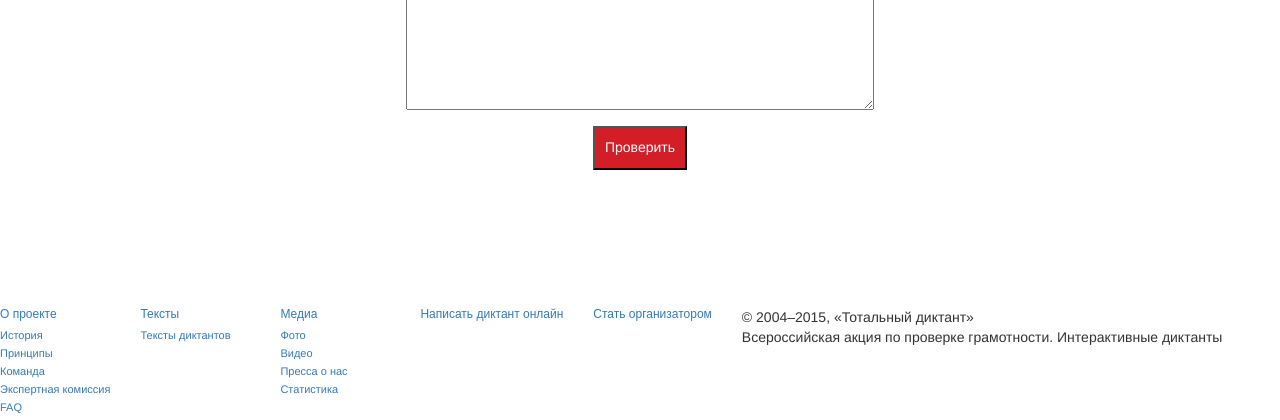
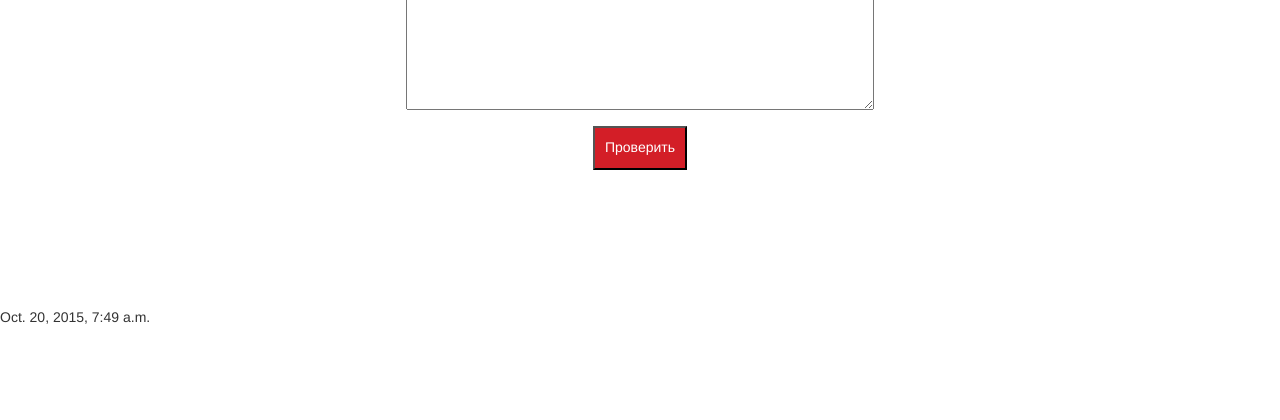
Before and after one commit to Alenush/zhivoeslovo, a Django app: page /zhivoeslovo/ajax/ in a window 1280 px wide. Shown: the part 655-1075 px from the top of the page. After the commit the page ends 979 px from the top, so only its background shows below. Run offline with Django 3.2, Linux system fonts and the light colour scheme; data comes from the database, SQL or seed files in the repository; both versions use the stored data as it was after the commit; some libraries are stand-ins or nearby versions.

Commit message:
Rewrote db. begin to write markup.Ajax works...

```diff
--- a/templates/write_dict.html
+++ b/templates/write_dict.html
@@ -61,41 +61,10 @@
 			<footer>
 
             {% block footer %}
-				<nav>
-			<dl class="footer-menu">
-			<dt><a href="http://totaldict.ru/about/"
-			       class="footer-menu-item">О проекте</a></dt>
-									<dd><a href="http://totaldict.ru/about/history/" class="footer-submenu-item">История</a></dd>
-											<dd><a href="http://totaldict.ru/about/principles/" class="footer-submenu-item">Принципы</a></dd>
-											<dd><a href="http://totaldict.ru/about/team/" class="footer-submenu-item">Команда</a></dd>
-											<dd><a href="http://totaldict.ru/about/experts/" class="footer-submenu-item">Экспертная комиссия</a></dd>
-											<dd><a href="http://totaldict.ru/about/faq/" class="footer-submenu-item">FAQ</a></dd>
-							</dl>
-			<dl class="footer-menu">
-			<dt><a href="http://totaldict.ru/texts/"
-			       class="footer-menu-item">Тексты</a></dt>
-									<dd><a href="http://totaldict.ru/online/texts" class="footer-submenu-item">Тексты диктантов</a></dd>
-							</dl>
-			<dl class="footer-menu">
-			<dt><a href="http://totaldict.ru/media/"
-			       class="footer-menu-item">Медиа</a></dt>
-									<dd><a href="http://totaldict.ru/media/photo/" class="footer-submenu-item">Фото</a></dd>
-											<dd><a href="http://totaldict.ru/media/video/" class="footer-submenu-item">Видео</a></dd>
-											<dd><a href="http://totaldict.ru/media/press/" class="footer-submenu-item">Пресса о нас</a></dd>
-											<dd><a href="http://totaldict.ru/media/statistics/" class="footer-submenu-item">Статистика</a></dd>
-							</dl>
-			<dl class="footer-menu">
-			<dt><a href="index.html"
-			       class="footer-menu-item">Написать диктант онлайн</a></dt>
-					</dl>
-			<dl class="footer-menu">
-			<dt><a href="http://totaldict.ru/newcities/"
-			       class="footer-menu-item">Стать организатором</a></dt>
-					</dl>
-	</nav>				<address>
-					<span class="copyright">&copy; 2004–2015, «Тотальный диктант»</span> <br />
-					Всероссийская акция по проверке грамотности. Интерактивные диктанты
-				</address>
+
+            {{ dictations }}
+
+
             {% endblock %}
 			</footer>
 
--- a/zh_slovo/models.py
+++ b/zh_slovo/models.py
@@ -7,7 +7,7 @@ from django.db import models
 class Dict_text(models.Model):
     dic_origin_text = models.CharField(max_length=5000)
     video_link = models.URLField()
-    data = models.DateTimeField(auto_now_add=True)
+    data = models.DateTimeField(auto_now_add=True) #do smth with this field!!!!
     dict_name = models.CharField(max_length=100)
 
 
--- a/zh_slovo/views.py
+++ b/zh_slovo/views.py
@@ -18,8 +18,10 @@ def tokenize_sentence(sent1, sent2):
     pass
 
 
+
 def check_errors_in_db(result):
     """
+    Find, where !=equal
     Function takes from diff resuls (array with ("equal, a1,a2, b1,b2") )
     :param result:
     :return: array from (error-object, tok_begin for error tok_end)
@@ -34,7 +36,42 @@ def check_errors_in_db(result):
                 object_dic = er_object.values()[0]
                 tok_begin, tok_end = object_dic["token_border_begin"], object_dic["token_border_end"]
                 errors.append((er_object, tok_begin, tok_end))
+    #if more than ? return СМ,
     return errors
+
+
+def orig_to_user(result):
+    #строим словарь orig2user, координатами в user для каждого символа orig;
+    # для диапазонов в user берём крайнюю левую координату
+    #переводит координату одного символа из ориг в юсер
+    orig2user = {}
+    for op, o1, o2, u1, u2 in result:
+        orig2user[o1,o2] = (u1,u2)
+    return orig2user
+
+
+def token_borders2user(origin2user, errors):
+    #перевести границы токена в координаты user
+    for error in errors:
+        print error[1], error[2]
+        #print origin2user[error[1]]
+        #print origin2user[error[2]]
+
+
+def fill_user_arrays(user_borders,errors):
+    """
+    заводим список из кучи []; проходим по найденным диапазонам в координатах user,
+    и дописываем в каждый [] по этим координатам описания ошибок, соответствующие этому диапазону
+    :return:
+    """
+    array = [[]]
+    print array*len(user_borders)
+
+#- проходим по zip(от этого списка и текста user), и собираем словари { text, errors }
+# из каждой цепочки идущих подряд букв, имеющих одинаковые ошибки
+
+#- проходим по словарям, и считаем, сколько итоговых словарей содержат хотя бы одну орфографическую ошибку,
+# сколько хотя бы одну пунктуационную; эти числа и называем числом ошибок
 
 
 def diff_strings(user, origin):
@@ -47,81 +84,10 @@ def diff_strings(user, origin):
     dif = difflib.SequenceMatcher(unicode.isspace, origin, user)
     print u'\n'.join(u"{}: {}~{} {} / {}~{} {}".format(op, a1, a2, origin[a1:a2], b1, b2, user[b1:b2]) for op, a1, a2, b1, b2 in dif.get_opcodes())
     result = dif.get_opcodes()
-    print check_errors_in_db(result)
+    origin2user = orig_to_user(result) # dictionary of orig to user match
+    errors = check_errors_in_db(result) # array with (er_object, tok_begin, tok_end))
+    user_borders = token_borders2user(origin2user, errors)
     return result
-
-
-def normalize_string(word_with_error):
-    """
-    Collect the user errors.
-    :param string_with_error:
-    :return:
-    """
-    word = word_with_error.replace("+ ", "+"). replace("- ","-")
-    print word, "replace"
-    #words = string_with_error.split(" ")
-    #errors = []
-    #user_string = ""
-    #for word in words:
-    if "-" in word:
-            word = word[:word.index("-")]+word[word.index("-")+2:]
-            user_error_word = word.replace(u"+", u"").replace(u" ", u"")
-            #errors.append(user_error_word)
-            print user_error_word, "my_word"
-            return user_error_word
-            #user_string += user_error_word + " "
-    else:
-            if "+" in word:
-                error = word.replace("-", "")
-                #errors.append(error)
-                return error
-
-                #print error, "without -"
-                #user_string += error + " "
-            #else:
-                #user_string += word + ' '
-   # return errors #, user_string
-
-
-def check_error_base(errors):
-    """
-    Function check if such errors are in error database.
-    If yes - show type,comments and etc.
-    :param errors: array with words with errors
-    :return: array with dictionaries from database table. keys: error, type, comment
-    """
-    ar_error_infos = []
-    for error in errors:
-        print error, "ERROR"
-        accept_error = Errors_table.objects.filter(error_variant = error.lower())
-        ar_error_infos.append(accept_error.values('error_variant','type_of_error','comments_to_error'))
-    return ar_error_infos
-
-
-def send_error_to_db(error):
-    return ( "OR", "comment about error", 5)
-
-
-def check_string(result):
-    """
-    If too many + - then write user to rewrite a diktant.
-    :param:result: sentence with +-
-    :return:
-    """
-    result_words = [] # word or word_with_error:("OR", "com", place in sent)
-    errors = []
-    for word in result:
-        str_dif = re.findall(u"[+-]", word)
-        if len(str_dif) == 0: result_words.append(word)
-        else:
-            print word, "with error"
-            error = normalize_string(word)[0] #send to normilize error
-            errors_info = send_error_to_db(error)
-            type_of_error = errors_info[0]
-            result_words.append({error:errors_info})
-            errors.append(type_of_error)
-    grade = return_user_grade(errors)
-    return result_words, grade
 
 
 def return_user_grade(errors):
@@ -165,7 +131,7 @@ def begin_dict(request):
     link = dictation.video_link
     data = dictation.data
     print data, "Data_time"
-    return render(request,'write_dict.html', {"video":link})
+    return render(request,'write_dict.html', {"video":link, "dictations":data})
 
 
 def count_results(request):
@@ -173,8 +139,6 @@ def count_results(request):
         user_text = request.GET.get("dict_text") #what user wrote
         original_text = Dict_text.objects.get()
         result = diff_strings(user_text, original_text.dic_origin_text)
-
-        answer, grade = check_string(result)
 
         user_hash = add_hash_number()
         #Save user info
@@ -186,6 +150,7 @@ def count_results(request):
         next_time = "20:00"
         p_er = 1
         or_er = 1
+        grade = 5
         results = {"grade": grade, "confirmation": user_hash,  "next_date": next_date, "next_time": next_time,
                    "markup": markup, "punct_errors": p_er, "ortho_errors":or_er}
         json = simplejson.dumps(results)
```
Also changed, not shown: README.md, db.sqlite3, zh_slovo/migrations/0001_initial.py (deleted), zh_slovo/migrations/0002_remove_dict_text_dic_user_text.py (deleted), zh_slovo/migrations/0003_annotate_text_errors_in_text.py (deleted), zh_slovo/migrations/0004_auto_20151014_1713.py (deleted), 6 other files.
